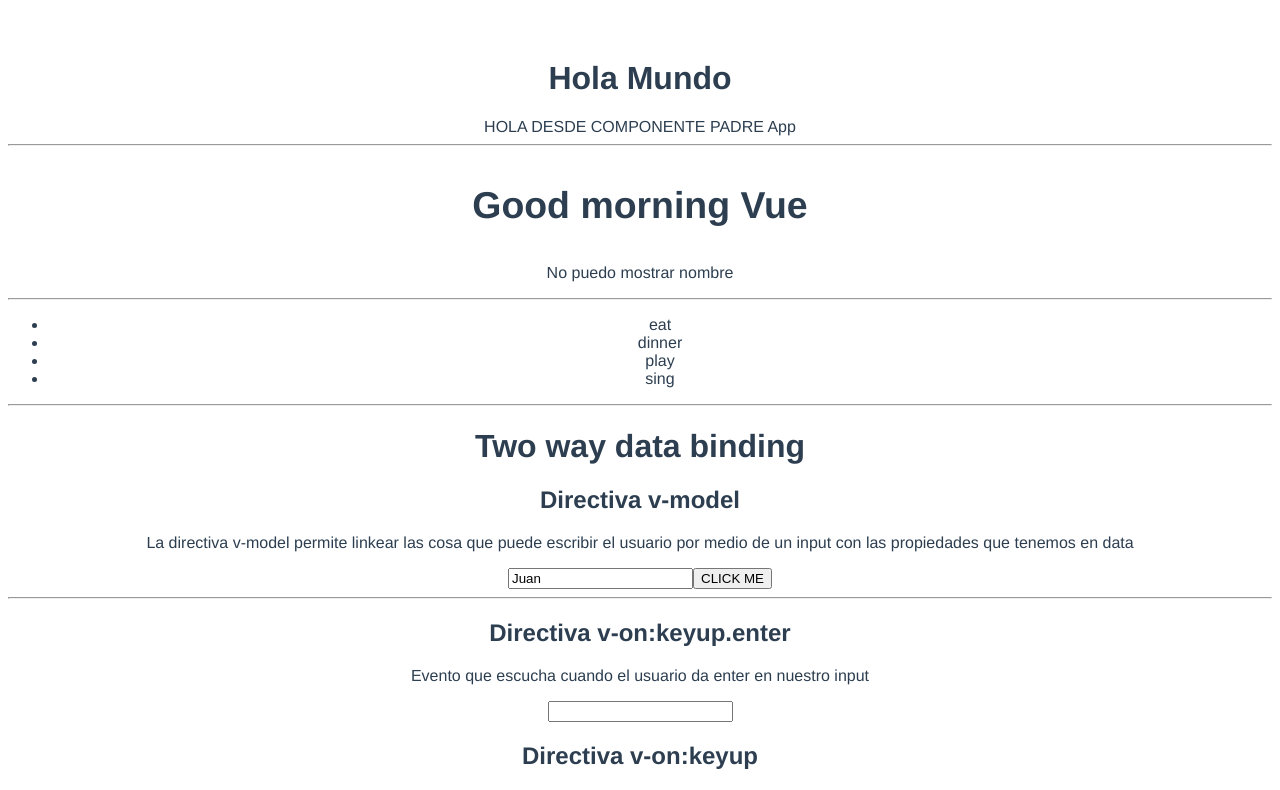
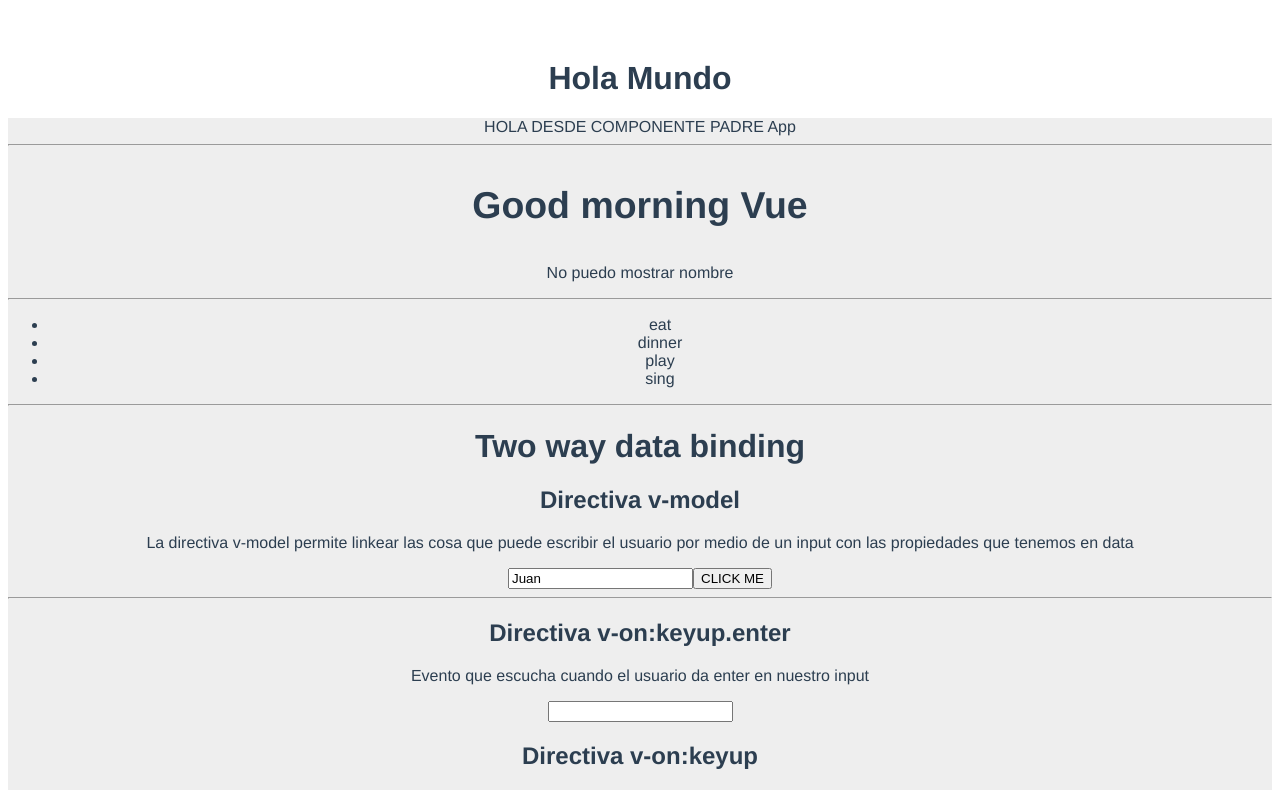
Before and after one commit to jorgechauxjr/practice-vuejs, a Vue app in the folder my-project/: page / in a window 1280 px wide. Shown: the top 790 px of the page. Built offline with nearby package versions, Linux system fonts and the light colour scheme.

Commit message:
Add style background color to Test.vue

```diff
--- a/my-project/src/components/Test.vue
+++ b/my-project/src/components/Test.vue
@@ -1,5 +1,5 @@
 <template>
-  <div>
+  <div class="testStyle">
 
     <div>
       {{ myMsg }}
@@ -120,5 +120,7 @@
 </script>
 
 <style media="screen">
-
+  .testStyle {
+    background-color: #eee;
+  }
 </style>
```
